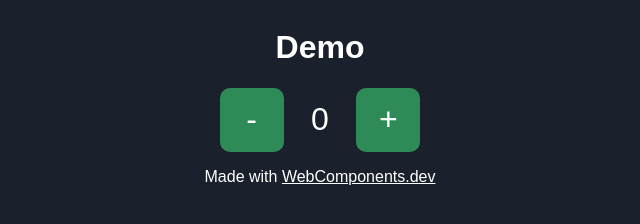
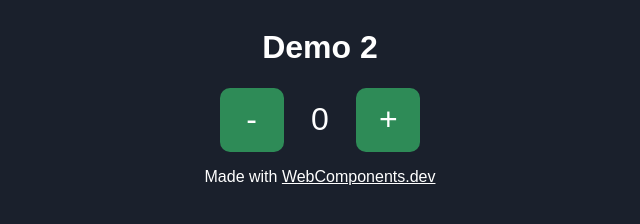
Before and after one commit to georges-gomes/lithtml-kh1qp1ah, a plain HTML site: page www/index.html in a window 1280 px wide. Shown: the full height of the page, 320-960 px from the left. Drawn offline with Linux system fonts and the light colour scheme.

Commit message:
deploy Fri Nov 20 2020 13:58:19 GMT+0000 (Coordinated Universal Time)

```diff
--- a/www/index.html
+++ b/www/index.html
@@ -25,7 +25,7 @@
 
 <body>
 	<div class="main">
-		<h1>Demo</h1>
+		<h1>Demo 2</h1>
 		<my-counter></my-counter>
 		<p>Made with <a href="https://webcomponents.dev">WebComponents.dev</a></p>
 	</div>
```
